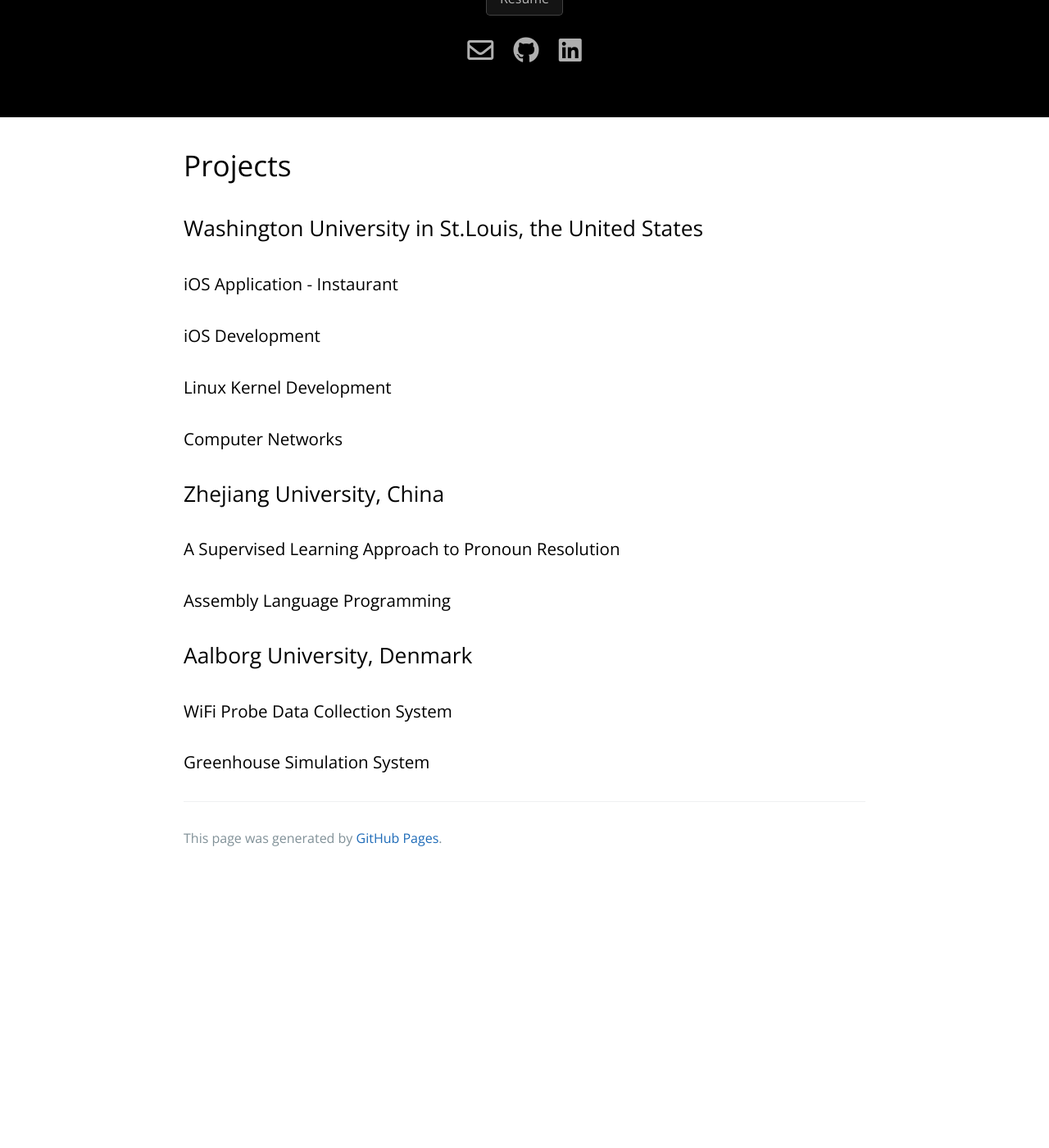
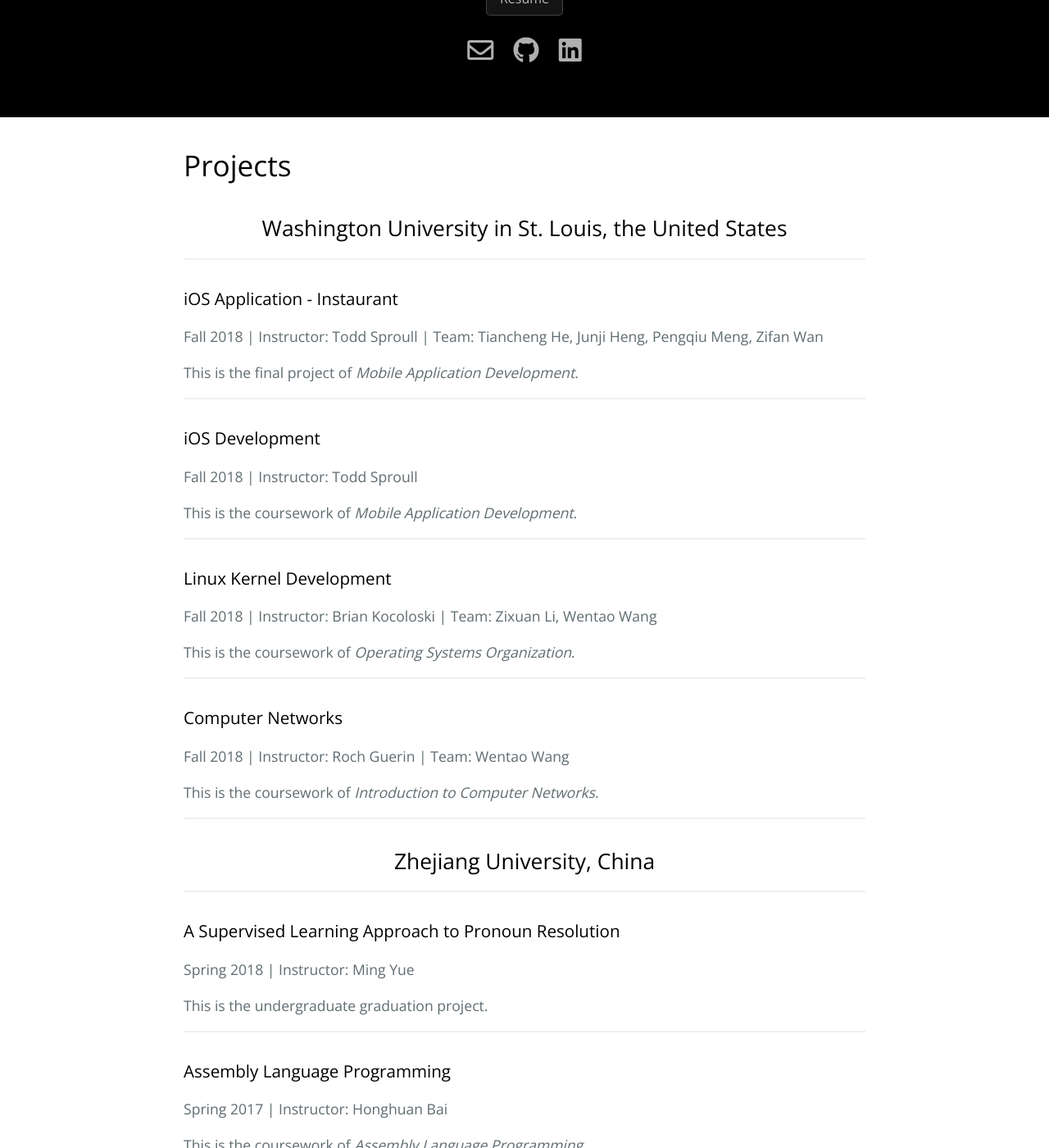
Before and after one commit to chengyuegong/chengyuegong.github.io, a Jekyll site: the page built from index.md, in a window 1280 px wide and 1400 px high, scrolled down 228 px. Shown: the whole window at 82% size. Built offline with Jekyll 4.4.1, drawn with Linux system fonts in a browser that asks for light colours; nearby versions of some CDN libraries; our own code applies the rules of GitHub Pages for plain Markdown files; before the commit the page ends 1294 px from its top, so only the background shows below that; some of the changed text lies outside the part shown.

Commit message:
add project title, time, team members

```diff
--- a/_config.yml
+++ b/_config.yml
@@ -1,6 +1,6 @@
 # Site settings
 title: Chengyue Gong
-description: I am a future full-stack developer.
+description: I am a full-stack developer.
 show_downloads: false
 resume_url: https://github.com/chengyuegong/chengyuegong.github.io/raw/master/docs/Resume_Chengyue%20Gong.pdf
 google_analytics:
--- a/index.md
+++ b/index.md
@@ -4,24 +4,56 @@ layout: default
 
 # Projects
 
-## Washington University in St.Louis, the United States
+<h2 style="text-align: center;">Washington University in St. Louis, the United States</h2>
 
+* * *
 ### iOS Application - Instaurant
+Fall 2018 | Instructor: Todd Sproull | Team: Tiancheng He, Junji Heng, Pengqiu Meng, Zifan Wan
 
+This is the final project of _Mobile Application Development_.
+* * *
 ### iOS Development
+Fall 2018 | Instructor: Todd Sproull
 
+This is the coursework of _Mobile Application Development_.
+* * *
 ### Linux Kernel Development
+Fall 2018 | Instructor: Brian Kocoloski | Team: Zixuan Li, Wentao Wang
 
+This is the coursework of _Operating Systems Organization_.
+* * *
 ### Computer Networks
+Fall 2018 | Instructor: Roch Guerin | Team: Wentao Wang
 
-## Zhejiang University, China
+This is the coursework of _Introduction to Computer Networks_.
+* * *
 
+
+<h2 style="text-align: center;">Zhejiang University, China</h2>
+
+* * *
 ### A Supervised Learning Approach to Pronoun Resolution
+Spring 2018 | Instructor: Ming Yue
 
+This is the undergraduate graduation project.
+* * *
 ### Assembly Language Programming
+Spring 2017 | Instructor: Honghuan Bai
 
-## Aalborg University, Denmark
+This is the coursework of _Assembly Language Programming_.
+* * *
 
+
+<h2 style="text-align: center;">Aalborg University, Denmark</h2>
+
+* * *
 ### WiFi Probe Data Collection System
+Fall 2016 | Instructor: Tatiana Kozlova Madsen, Lars Møller Mikkelsen | Team: Christian H. Liboriussen, Tarik Muhovic, Jinwon Chun
 
+This is the semester-long project.
+* * *
 ### Greenhouse Simulation System
+Fall 2016 | Instructor: Jan Dimon Bendtsen | Team: Christian H. Liboriussen, Tarik Muhovic, Jinwon Chun
+
+This is the coursework of _OOAD, Test and Verification_.
+* * *
```
